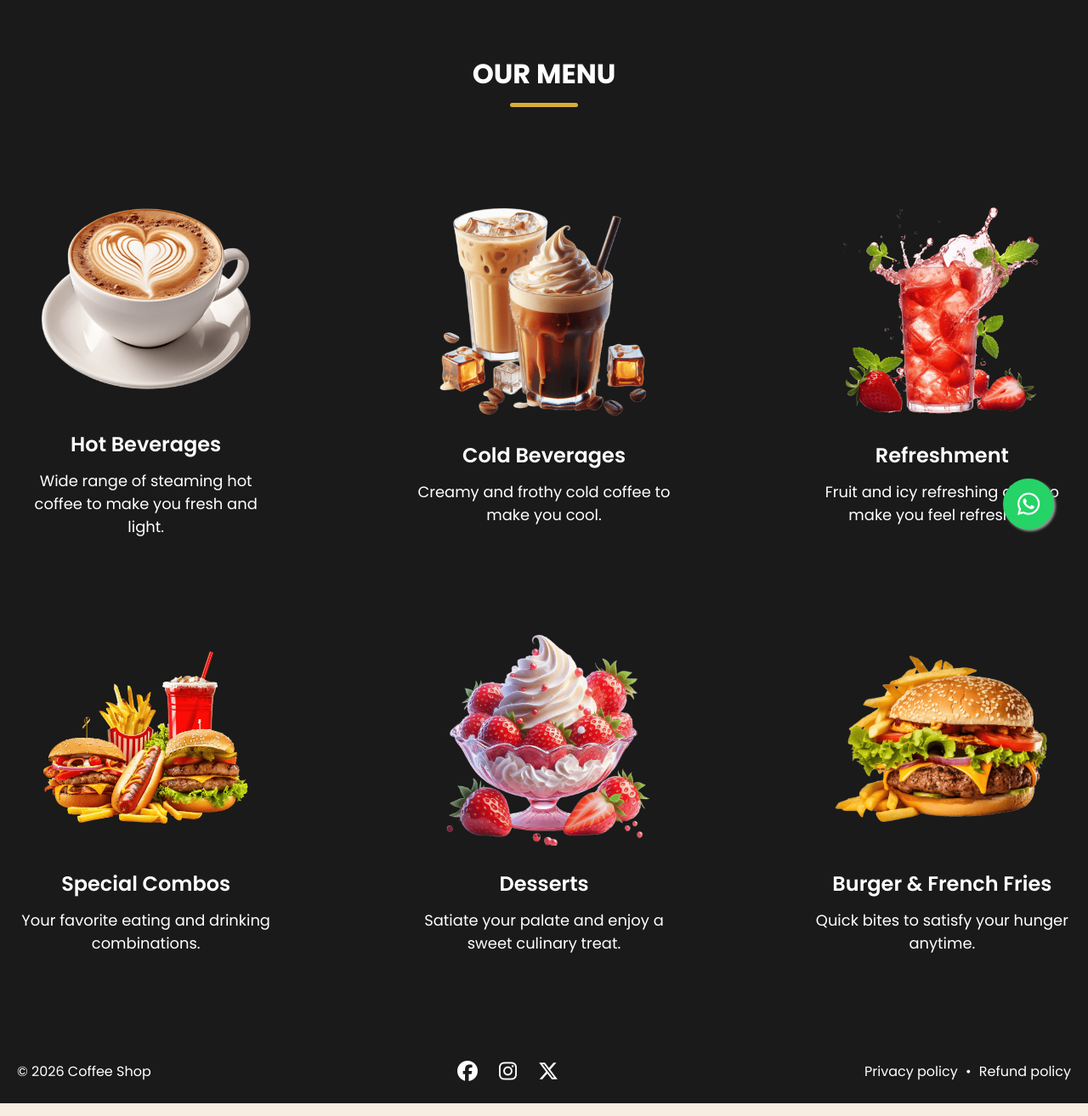
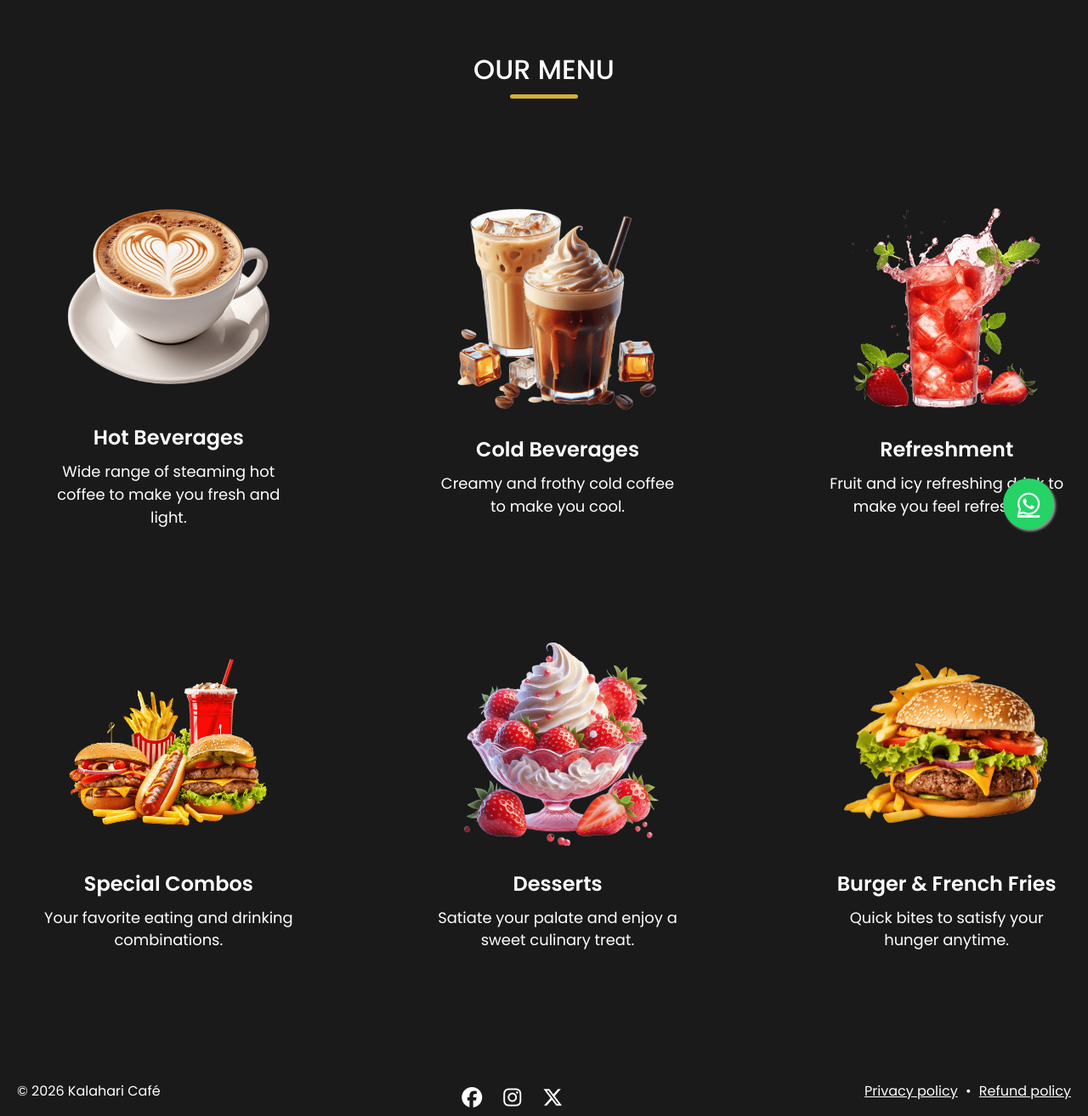
Before and after one commit to botsilegaborekwe/fcse25-017, a plain HTML site: page menu.html in a window 1280 px wide. Shown: the part 137-1450 px from the top of the page at 85% size. Drawn offline with nearby package versions, Linux system fonts and the light colour scheme; a web font is replaced by a local one.

Commit message:
Update menu.html

```diff
--- a/menu.html
+++ b/menu.html
@@ -9,17 +9,20 @@
 
   <link rel="stylesheet" href="style.css" />
   <link rel="stylesheet" href="https://cdnjs.cloudflare.com/ajax/libs/font-awesome/6.6.0/css/all.min.css" />
+  <!-- Bootstrap CSS -->
+  <link rel="stylesheet" href="https://cdn.jsdelivr.net/npm/bootstrap@5.3.3/dist/css/bootstrap.min.css" />
 </head>
 <body>
 
 <header>
   <nav class="navbar">
     <a href="index.html" class="nav-logo">
-      <img src="images/logo.png" alt="Kalahari Café Logo" class="logo">
+      <img src="images/logo.png" alt="Kalahari Café Logo" class="logo" width="45" height="45">
       <h2 class="logo-text">Kalahari Café</h2>
     </a>
 
     <ul class="nav-menu">
+      <button id="menu-close-button" class="fas fa-times"></button>
       <li class="nav-item"><a href="index.html" class="nav-link">Home</a></li>
       <li class="nav-item"><a href="about.html" class="nav-link">About</a></li>
       <li class="nav-item nav-dropdown">
@@ -33,6 +36,8 @@
       <li class="nav-item"><a href="contact.html" class="nav-link">Contact</a></li>
       <li class="nav-item"><a href="order.html" class="order-btn">Order Now</a></li>
     </ul>
+
+    <button id="menu-open-button" class="fas fa-bars"></button>
   </nav>
 </header>
 
@@ -43,49 +48,44 @@
     <div class="section-content">
       <ul class="menu-list">
         <li class="menu-item">
-          <img src="images/hot-beverages.png" alt="Hot Beverages" class="menu-image" loading="lazy" />
+          <img src="images/hot-beverages.png" alt="Hot Beverages" class="menu-image" width="250" height="250" loading="lazy" />
           <div class="menu-details">
             <h3 class="name">Hot Beverages</h3>
             <p class="text">Wide range of steaming hot coffee to make you fresh and light.</p>
           </div>
         </li>
-
         <li class="menu-item">
-          <img src="images/cold-beverages.png" alt="Cold Beverages" class="menu-image" loading="lazy" />
+          <img src="images/cold-beverages.png" alt="Cold Beverages" class="menu-image" width="250" height="250" loading="lazy" />
           <div class="menu-details">
             <h3 class="name">Cold Beverages</h3>
             <p class="text">Creamy and frothy cold coffee to make you cool.</p>
           </div>
         </li>
-
         <li class="menu-item">
-          <img src="images/refreshment.png" alt="Refreshment" class="menu-image" loading="lazy" />
+          <img src="images/refreshment.png" alt="Refreshment" class="menu-image" width="250" height="250" loading="lazy" />
           <div class="menu-details">
             <h3 class="name">Refreshment</h3>
             <p class="text">Fruit and icy refreshing drink to make you feel refreshed.</p>
           </div>
         </li>
-
         <li class="menu-item">
-          <img src="images/special-combo.png" alt="Special Combos" class="menu-image" loading="lazy" />
+          <img src="images/special-combo.png" alt="Special Combos" class="menu-image" width="250" height="250" loading="lazy" />
           <div class="menu-details">
             <h3 class="name">Special Combos</h3>
             <p class="text">Your favorite eating and drinking combinations.</p>
           </div>
         </li>
-
         <li class="menu-item">
-          <img src="images/desserts.png" alt="Desserts" class="menu-image" loading="lazy" />
+          <img src="images/desserts.png" alt="Desserts" class="menu-image" width="250" height="250" loading="lazy" />
           <div class="menu-details">
             <h3 class="name">Desserts</h3>
             <p class="text">Satiate your palate and enjoy a sweet culinary treat.</p>
           </div>
         </li>
-
         <li class="menu-item">
-          <img src="images/burger-frenchfries.png" alt="Burger and Fries" class="menu-image" loading="lazy" />
+          <img src="images/burger-frenchfries.png" alt="Burger and French Fries" class="menu-image" width="250" height="250" loading="lazy" />
           <div class="menu-details">
-            <h3 class="name">Burger & French Fries</h3>
+            <h3 class="name">Burger &amp; French Fries</h3>
             <p class="text">Quick bites to satisfy your hunger anytime.</p>
           </div>
         </li>
@@ -93,10 +93,9 @@
     </div>
   </section>
 
-     <!-- Footer section -->
   <footer class="footer-section">
     <div class="section-content">
-          <p class="copyright-text">© 2026 Coffee Shop</p>
+      <p class="copyright-text">© 2026 Kalahari Café</p>
       <div class="social-link-list">
         <a href="https://www.facebook.com/randy.popota" target="_blank" rel="noreferrer noopener" class="social-link"><i class="fa-brands fa-facebook"></i></a>
         <a href="https://www.instagram.com/sir_gaborekwe/" target="_blank" rel="noreferrer noopener" class="social-link"><i class="fa-brands fa-instagram"></i></a>
@@ -110,9 +109,10 @@
     </div>
   </footer>
 </main>
+<script src="https://cdn.jsdelivr.net/npm/bootstrap@5.3.3/dist/js/bootstrap.bundle.min.js"></script>
 <script src="script.js"></script>
 
-<a href="https://wa.me/1234567890?text=Hello%20from%20Coffee%20Website" class="whatsapp-float" target="_blank">
+<a href="https://wa.me/26778055268?text=Hello%20from%20Kalahari%20Café" class="whatsapp-float" target="_blank">
   <i class="fab fa-whatsapp"></i>
 </a>
 
```
Lines whose indentation alone changed are shown as unchanged.
